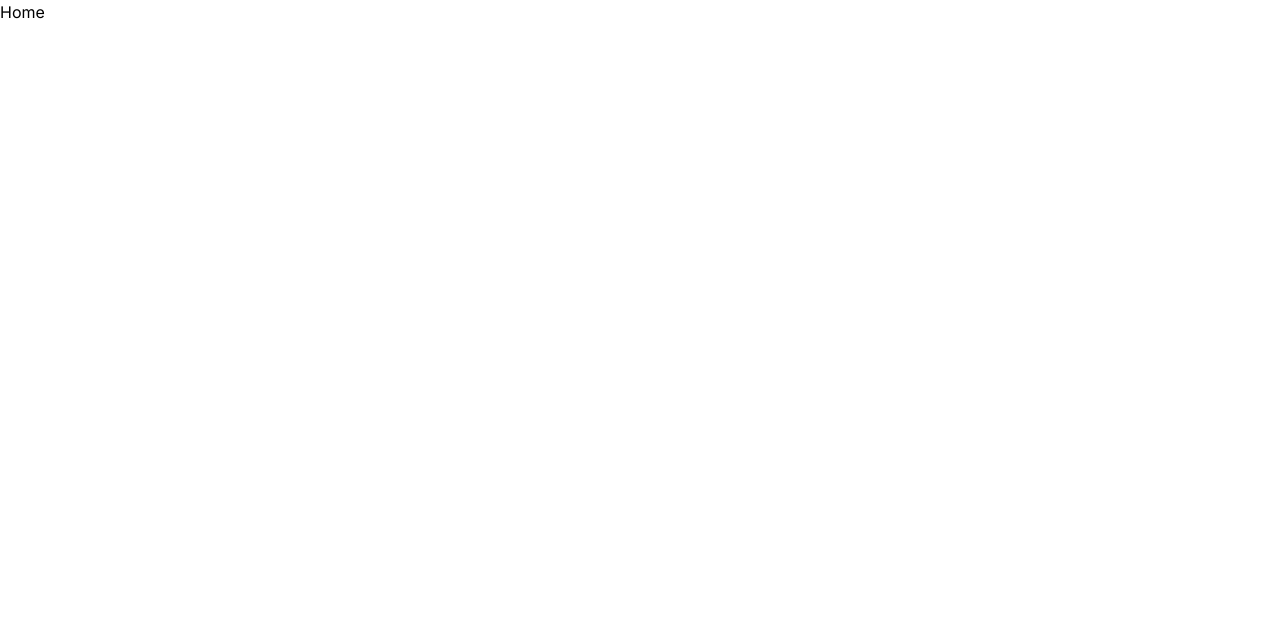
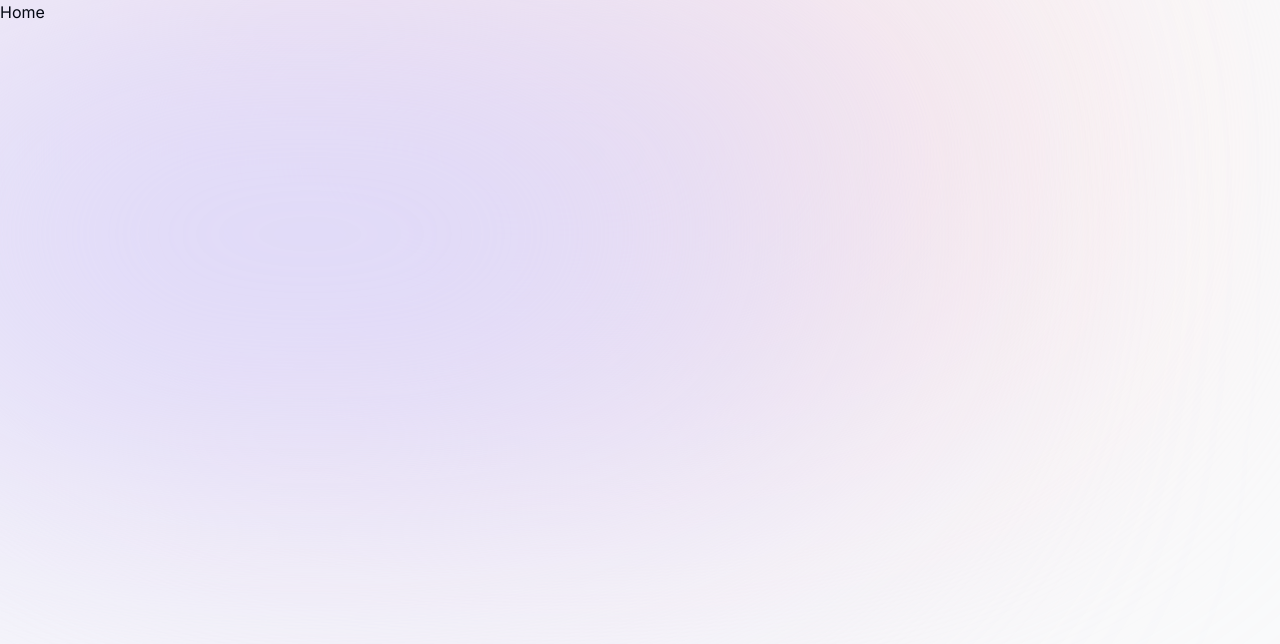
Before and after one commit to ishantbhurani/portfolio, a Next.js app: page / in a window 1280 px wide. Shown: the top 644 px of the page. Built offline with nearby package versions, Linux system fonts and the light colour scheme.

Commit message:
add app background

```diff
--- a/app/layout.tsx
+++ b/app/layout.tsx
@@ -17,7 +17,11 @@ export default function RootLayout({
 }) {
   return (
     <html lang='en'>
-      <body className={inter.className}>{children}</body>
+      <body className={`${inter.className} bg-gray-50 text-gray-950 relative`}>
+        <div className='bg-[#fbe2e3] absolute h-[31.25rem] w-[31.25rem] -z-10 rounded-full -top-24 right-44 blur-[10rem] sm:w-[68.75rem]'></div>
+        <div className='bg-[#dbd7fb] absolute h-[31.25rem] w-[50rem] -z-10 rounded-full -top-4 -left-[35rem] right-44 blur-[10rem] sm:w-[68.75rem] md:-left-[33rem] lg:-left-[28rem] xl:-left-60 2xl:-left-20'></div>
+        {children}
+      </body>
     </html>
   )
 }
```
